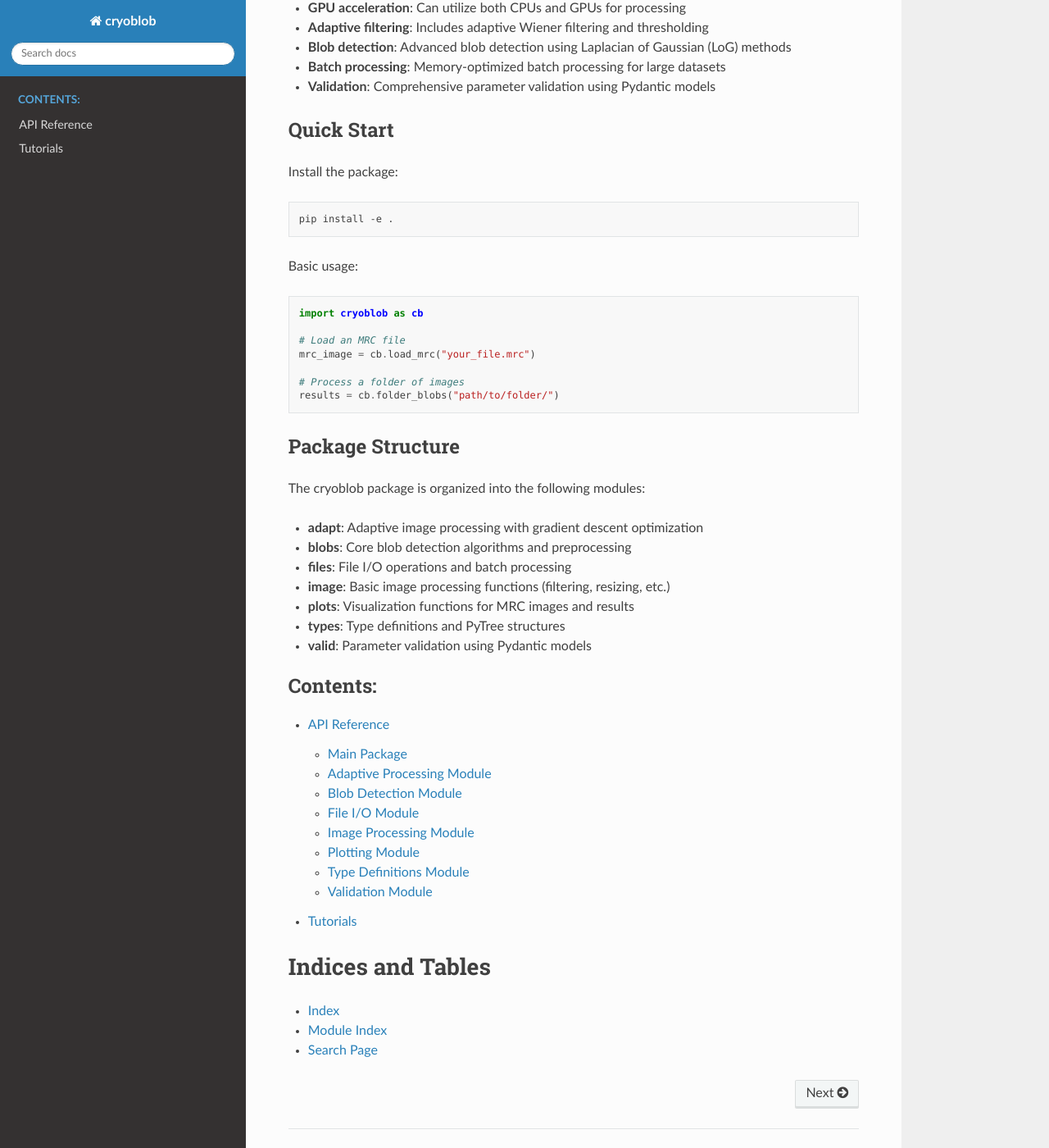
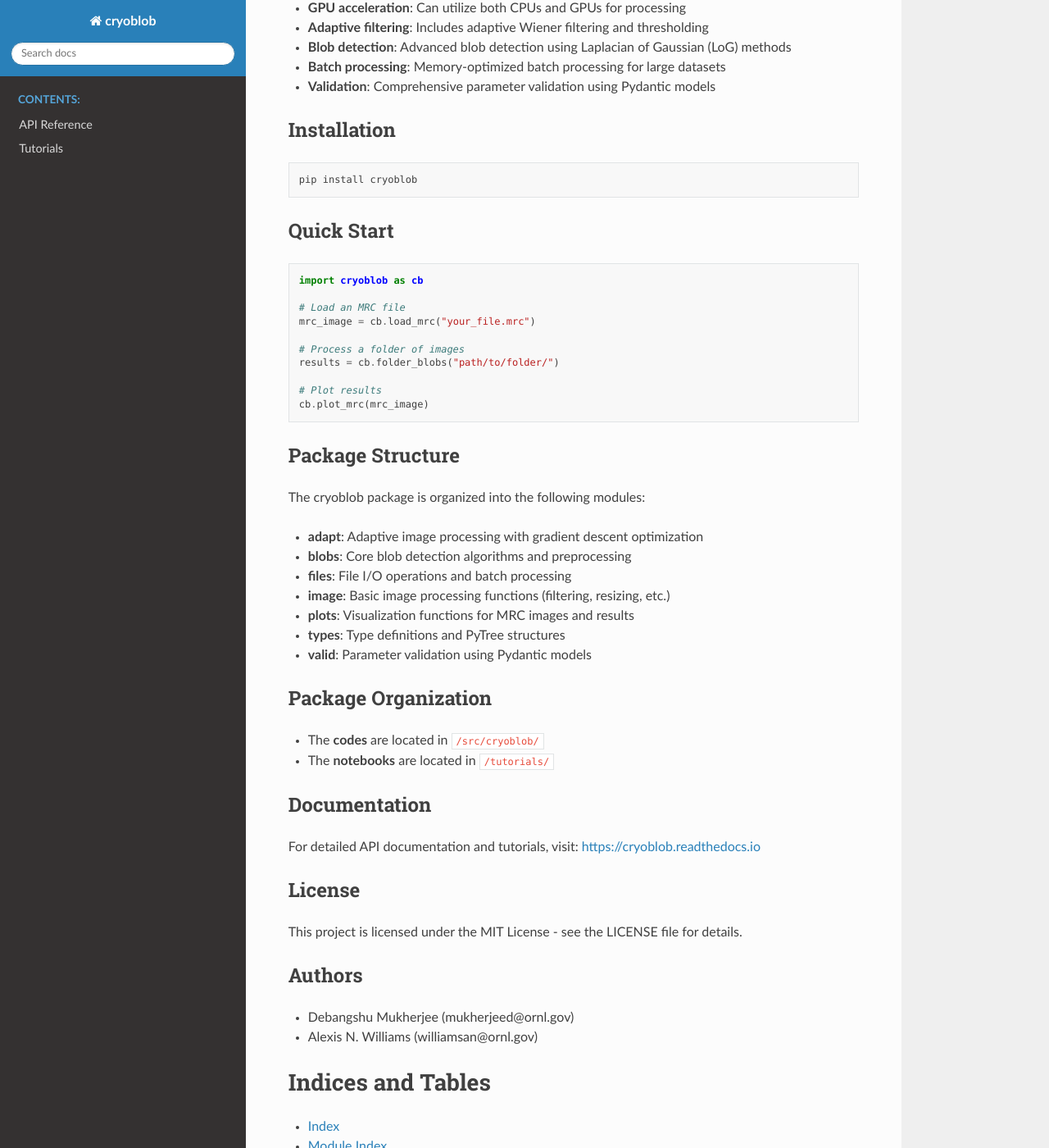
Before and after one commit to debangshu-mukherjee/cryoblob, a Sphinx documentation site: the page built from docs/source/index.rst, in a window 1280 px wide and 1400 px high, scrolled down 314 px. Shown: the whole window at 82% size. Built offline with Sphinx 7.4.7 and the Read the Docs theme 3.1.0, drawn with Linux system fonts in a browser that asks for light colours; pages that are not in the unit, such as notebooks, are missing from menus; some of the changed lines change nothing that is shown; some of the changed text lies outside the part shown.

Commit message:
Updated readme

````diff
--- a/README.md
+++ b/README.md
@@ -1,42 +1,62 @@
-# Multi-Particle Cryo-EM
+# cryoblob
 
-This package is intended to function as the repository for data wrangling and analysis.
+**cryoblob** is a JAX-based, JIT-compiled, scalable package for detection of amorphous blobs in low SNR cryo-EM images.
 
-This package can use both CPUs and GPUs because of JAX.
+## Features
 
-## Pre-Installation
-
-These are directions on how to get your python environment ready for installation
-
-#### Pyenv pre-installation
-
-To get ready for installing the first time using [venv](https://docs.python.org/3/library/venv.html):
-```
-git git@code.ornl.gov:intersect-em/particle_finding.git
-cd particle_finding
-python -m venv env
-source env/bin/activate
-```
-
-This prepares your python environment for installation in the next steps
-
-#### Conda pre-installation
-To install for the first time using [conda](https://docs.conda.io/en/latest/):
-```
-conda create -n arm python==3.10
-git clone git@code.ornl.gov:arm-inititative/multi-particle-cryoem.git
-cd multi-particle-cryoem
-```
+* **JAX-powered**: Leverages JAX for high-performance computing with automatic differentiation
+* **GPU acceleration**: Can utilize both CPUs and GPUs for processing
+* **Adaptive filtering**: Includes adaptive Wiener filtering and thresholding
+* **Blob detection**: Advanced blob detection using Laplacian of Gaussian (LoG) methods
+* **Batch processing**: Memory-optimized batch processing for large datasets
+* **Validation**: Comprehensive parameter validation using Pydantic models
 
 ## Installation
 
-After pre-installation, these are the directions to install the `cryoblob` package.
-
-```
-pip install -e .
+```bash
+pip install cryoblob
 ```
 
+## Quick Start
+
+```python
+import cryoblob as cb
+
+# Load an MRC file
+mrc_image = cb.load_mrc("your_file.mrc")
+
+# Process a folder of images
+results = cb.folder_blobs("path/to/folder/")
+
+# Plot results
+cb.plot_mrc(mrc_image)
+```
+
+## Package Structure
+
+The cryoblob package is organized into the following modules:
+
+* **adapt**: Adaptive image processing with gradient descent optimization
+* **blobs**: Core blob detection algorithms and preprocessing
+* **files**: File I/O operations and batch processing
+* **image**: Basic image processing functions (filtering, resizing, etc.)
+* **plots**: Visualization functions for MRC images and results
+* **types**: Type definitions and PyTree structures
+* **valid**: Parameter validation using Pydantic models
 
 ## Package Organization
-* The **codes** are located in */src/cryoblob/*
-* The **notebooks** are located in */tutorials/*
+* The **codes** are located in `/src/cryoblob/`
+* The **notebooks** are located in `/tutorials/`
+
+## Documentation
+
+For detailed API documentation and tutorials, visit: [https://cryoblob.readthedocs.io](https://cryoblob.readthedocs.io)
+
+## License
+
+This project is licensed under the MIT License - see the LICENSE file for details.
+
+## Authors
+
+- Debangshu Mukherjee (mukherjeed@ornl.gov)
+- Alexis N. Williams (williamsan@ornl.gov)
--- a/docs/source/conf.py
+++ b/docs/source/conf.py
@@ -17,6 +17,7 @@
     "sphinx.ext.intersphinx",
     "sphinx.ext.githubpages",
     "nbsphinx",
+    "myst_parser",
 ]
 
 templates_path = ["_templates"]
@@ -81,5 +82,11 @@
     'chex',
 ]
 
-# Suppress warnings
-suppress_warnings = ['autodoc.import_error']
+# Source file suffixes
+source_suffix = {
+    '.rst': None,
+    '.md': 'myst_parser',
+}
+
+# Master document (index page)
+master_doc = 'index'
--- a/docs/source/index.rst
+++ b/docs/source/index.rst
@@ -1,55 +1,10 @@
-cryoblob Documentation
-======================
-
-**cryoblob** is a JAX-based, JIT-compiled, scalable package for detection of amorphous blobs in low SNR cryo-EM images.
-
-Features
---------
-
-* **JAX-powered**: Leverages JAX for high-performance computing with automatic differentiation
-* **GPU acceleration**: Can utilize both CPUs and GPUs for processing
-* **Adaptive filtering**: Includes adaptive Wiener filtering and thresholding
-* **Blob detection**: Advanced blob detection using Laplacian of Gaussian (LoG) methods
-* **Batch processing**: Memory-optimized batch processing for large datasets
-* **Validation**: Comprehensive parameter validation using Pydantic models
-
-Quick Start
------------
-
-Install the package:
-
-.. code-block:: bash
-
-   pip install -e .
-
-Basic usage:
-
-.. code-block:: python
-
-   import cryoblob as cb
-
-   # Load an MRC file
-   mrc_image = cb.load_mrc("your_file.mrc")
-
-   # Process a folder of images
-   results = cb.folder_blobs("path/to/folder/")
-
-Package Structure
------------------
-
-The cryoblob package is organized into the following modules:
-
-* **adapt**: Adaptive image processing with gradient descent optimization
-* **blobs**: Core blob detection algorithms and preprocessing
-* **files**: File I/O operations and batch processing
-* **image**: Basic image processing functions (filtering, resizing, etc.)
-* **plots**: Visualization functions for MRC images and results
-* **types**: Type definitions and PyTree structures
-* **valid**: Parameter validation using Pydantic models
+.. include:: ../../README.md
+   :parser: myst_parser.sphinx_
 
 .. toctree::
    :maxdepth: 2
    :caption: Contents:
+   :hidden:
 
    api_reference
    tutorials
````
